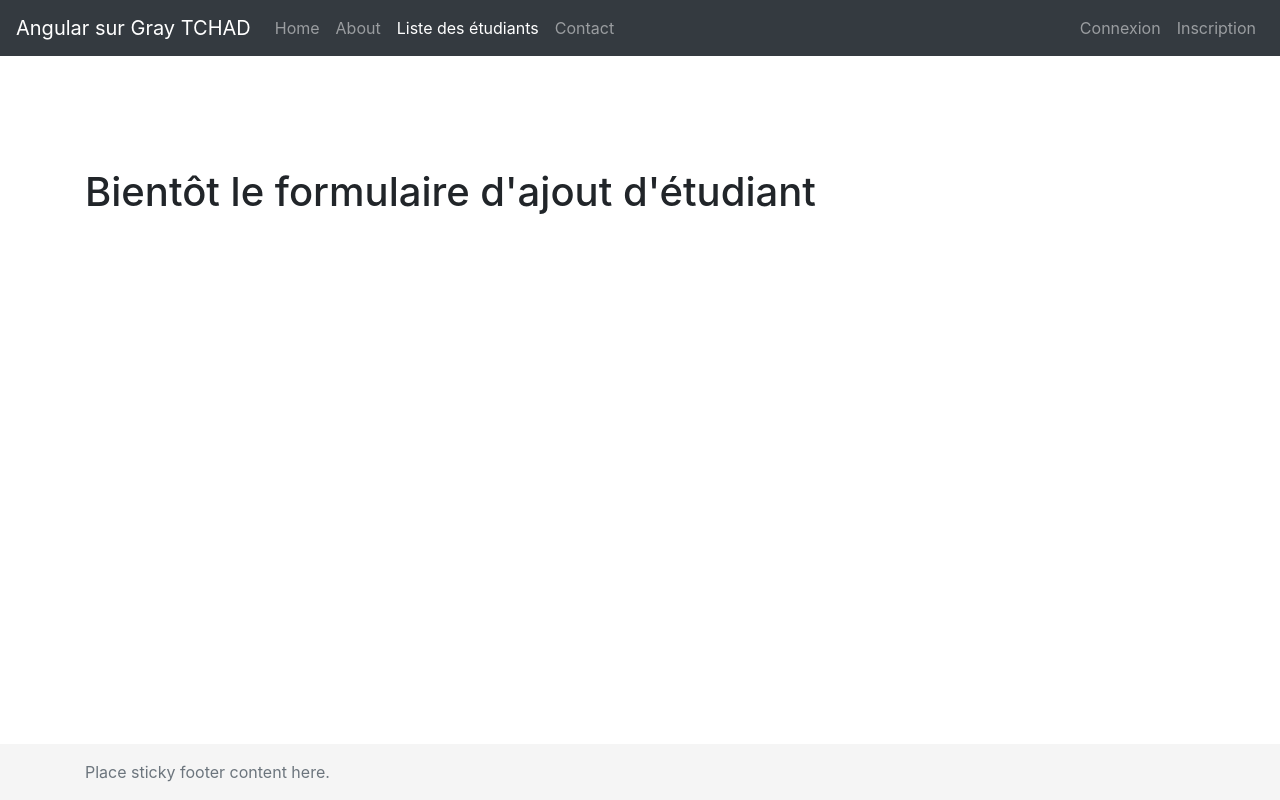
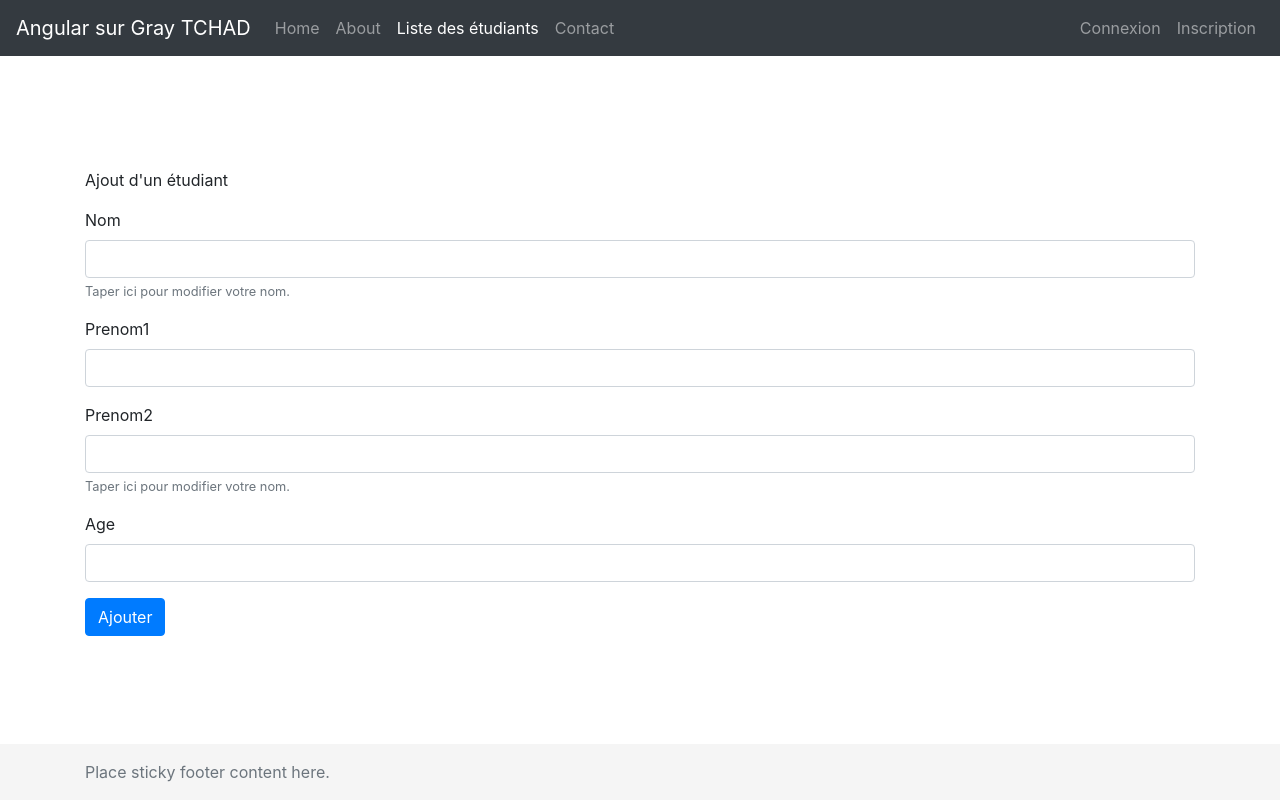
Before and after one commit to doutoum90/graytchadformationangular, an Angular app: page /list in a window 1280 px wide. Both pictures are taken after typing "Sample" into the empty fields and a click on the button "Ajouter Un étudiant". Built offline with nearby package versions, Linux system fonts and the light colour scheme.

Commit message:
save changes of lesson 12

```diff
--- a/src/app/etudiantdir/ajout-etudiant/ajout-etudiant.component.html
+++ b/src/app/etudiantdir/ajout-etudiant/ajout-etudiant.component.html
@@ -1,3 +1,27 @@
+<p>Ajout d'un étudiant</p>
 
+<form>
+    <div class="form-group">
+        <label for="exampleInputEmail1">Nom</label>
+        <input type="email" class="form-control" id="exampleInputEmail1" aria-describedby="emailHelp">
+        <small id="emailHelp" class="form-text text-muted">Taper ici pour modifier votre nom.</small>
+    </div>
+    <div class="form-group">
+        <label for="exampleInputPassword1">Prenom1</label>
+        <input type="text" class="form-control"
+            id="exampleInputPassword1">
+    </div>
 
-<h1>Bientôt le formulaire d'ajout d'étudiant</h1>
+    <div class="form-group">
+        <label for="exampleInputEmail1">Prenom2</label>
+        <input type="email" class="form-control" id="exampleInputEmail1"
+            aria-describedby="emailHelp">
+        <small id="emailHelp" class="form-text text-muted">Taper ici pour modifier votre nom.</small>
+    </div>
+    <div class="form-group">
+        <label for="exampleInputPassword1">Age</label>
+        <input type="number" class="form-control" id="exampleInputPassword1">
+    </div>
+
+    <button type="submit" class="btn btn-primary">Ajouter</button>
+</form>
--- a/src/app/etudiantdir/etudiant-routing.module.ts
+++ b/src/app/etudiantdir/etudiant-routing.module.ts
@@ -8,7 +8,7 @@ import { ModificationEtudiantComponent } from './modification-etudiant/modificat
 const routes: Routes = [
   { component: ListStudentComponent, path: '', pathMatch: 'full' },
   { component: AjoutEtudiantComponent, path: 'ajouter', pathMatch: 'full' },
-  { component: ModificationEtudiantComponent, path: 'modifier/:nom/:prenom', pathMatch: 'full' }
+  { component: ModificationEtudiantComponent, path: 'modifier/:id', pathMatch: 'full' }
 ];
 
 
--- a/src/app/etudiantdir/lalekou/lalekou.component.html
+++ b/src/app/etudiantdir/lalekou/lalekou.component.html
@@ -19,7 +19,7 @@
     </thead>
     <tbody>
         <tr *ngFor="let etudiant of (etudiants | async | filtre : motCle) " (mouseout)="test(etudiant)" (click)="afficher(etudiant)"
-        [routerLink]="['modifier', etudiant.nom, etudiant.prenom?.prenom1]">
+        [routerLink]="['modifier', etudiant.id]">
             <td>{{etudiant.nom}}</td>
             <td>{{etudiant.prenom ? (etudiant.prenom.prenom1): null}} {{etudiant?.prenom?.prenom2}}</td>
             <td>{{etudiant.age}}</td>
--- a/src/app/etudiantdir/lalekou/lalekou.component.ts
+++ b/src/app/etudiantdir/lalekou/lalekou.component.ts
@@ -1,7 +1,9 @@
 import { Component, OnInit } from '@angular/core';
 import { Observable, of } from 'rxjs';
+import {RecuperationDataService} from '../../services/recuperation-data.service';
 
 export interface Etudiant {
+  id: number;
   nom: String;
   prenom?: Identite;
   age: number;
@@ -22,7 +24,7 @@ export class LalekouComponent implements OnInit {
   etudiants: Observable<Array<Etudiant>>;
   motCle = '';
 
-  constructor() { }
+  constructor(private readonly service : RecuperationDataService) { }
 
   ngOnInit(): void {
     this.etudiants = this.getData();
@@ -38,11 +40,6 @@ export class LalekouComponent implements OnInit {
     console.log('vous avez survoler l\'étudiant ', etudiant.nom);
   }
   getData(): Observable<Array<Etudiant>> {
-    return of(<Array<Etudiant>>[
-      { nom: 'ISSA', prenom: { prenom1: 'Daoud', prenom2: 'Mahamat' }, age: 25 },
-      { nom: 'AHMAT', age: 25 },
-      { nom: 'IDRIS', prenom: { prenom1: 'Daoud', prenom2: 'Mahamat' }, age: 25 },
-      { nom: 'MOUSSA', prenom: { prenom1: 'Daoud' }, age: 25 }
-    ]);
+    return this.service.getEtudiants();
   }
 }
--- a/src/app/etudiantdir/modification-etudiant/modification-etudiant.component.html
+++ b/src/app/etudiantdir/modification-etudiant/modification-etudiant.component.html
@@ -1 +1,29 @@
-<p>modification-etudiant works!</p>
+<p>Modifier les informations de l'étudiant</p>
+
+<form *ngIf=" (etudiant |async) as et">
+    <div class="form-group">
+        <label for="inputNom">Nom</label>
+        <input type="text" [value]="et.nom" class="form-control" id="inputNom" aria-describedby="inputNomAide">
+        <small id="inputNomAide" class="form-text text-muted">Taper ici pour modifier votre nom.</small>
+    </div>
+    <div class="form-group">
+        <label for="inputPrenom">Prenom1</label>
+        <input type="text" [value]="(et.prenom) ? et.prenom.prenom1: ''" class="form-control"
+        aria-describedby="inputPrenomAide" id="inputPrenom">
+            <small id="inputPrenomAide" class="form-text text-muted">Taper ici pour modifier votre premier prenom.</small>
+    </div>
+
+    <div class="form-group">
+        <label for="inputPrenom2">Prenom2</label>
+        <input type="email" [value]="(et.prenom) ? et.prenom.prenom2: ''" class="form-control" id="inputPrenom2"
+            aria-describedby="inputPrenom2Aide">
+        <small id="inputPrenom2Aide" class="form-text text-muted">Taper ici pour modifier votre second prenom.</small>
+    </div>
+    <div class="form-group">
+        <label for="inputAge">Age</label>
+        <input type="number" [value]="et.age" class="form-control" id="inputAge" aria-describedby="inputAgeAide">
+        <small id="inputAgeAide" class="form-text text-muted">Taper ici pour modifier votre second prenom.</small>
+    </div>
+
+    <button type="submit" class="btn btn-primary">Modifier</button>
+</form>
--- a/src/app/etudiantdir/modification-etudiant/modification-etudiant.component.ts
+++ b/src/app/etudiantdir/modification-etudiant/modification-etudiant.component.ts
@@ -1,4 +1,8 @@
 import { Component, OnInit } from '@angular/core';
+import { ActivatedRoute } from '@angular/router';
+import { RecuperationDataService } from 'src/app/services/recuperation-data.service';
+import { Observable } from 'rxjs';
+import { Etudiant } from '../lalekou/lalekou.component';
 
 @Component({
   selector: 'gray-modification-etudiant',
@@ -7,9 +11,12 @@ import { Component, OnInit } from '@angular/core';
 })
 export class ModificationEtudiantComponent implements OnInit {
 
-  constructor() { }
+  etudiant : Observable<Etudiant>;
+  constructor(private readonly activated: ActivatedRoute,
+    private readonly etudiantService: RecuperationDataService) { }
 
   ngOnInit(): void {
+    this.etudiant = this.etudiantService.getEtudiant(Number(this.activated.snapshot.params.id));
   }
 
 }
--- /dev/null
+++ b/src/app/services/recuperation-data.service.ts
@@ -0,0 +1,25 @@
+import { Injectable } from '@angular/core';
+import { Observable, of } from 'rxjs';
+import { Etudiant } from '../etudiantdir/lalekou/lalekou.component';
+
+@Injectable({
+  providedIn: 'root'
+})
+export class RecuperationDataService {
+  private etudiants = <Array<Etudiant>>[
+    { id: 1, nom: 'ISSA', prenom: { prenom1: 'Daoud', prenom2: 'Mahamat' }, age: 25 },
+    { id: 2, nom: 'AHMAT', age: 25 },
+    { id: 3, nom: 'IDRIS', prenom: { prenom1: 'ALI', prenom2: 'MAHMOUD' }, age: 25 },
+    { id: 4, nom: 'MOUSSA', prenom: { prenom1: 'Daoud' }, age: 25 }
+  ];
+  constructor() { }
+
+  getEtudiants(): Observable<Array<Etudiant>> {
+    return of(this.etudiants);
+  }
+
+  getEtudiant(id: number): Observable<Etudiant> {
+    console.log(id, this.etudiants.find(etudiant => etudiant.id === id));
+    return of(this.etudiants.find(etudiant => etudiant.id === id));
+  }
+}
```
Also changed, not shown: 3 other files (tests, documents, lock files or other folders).
